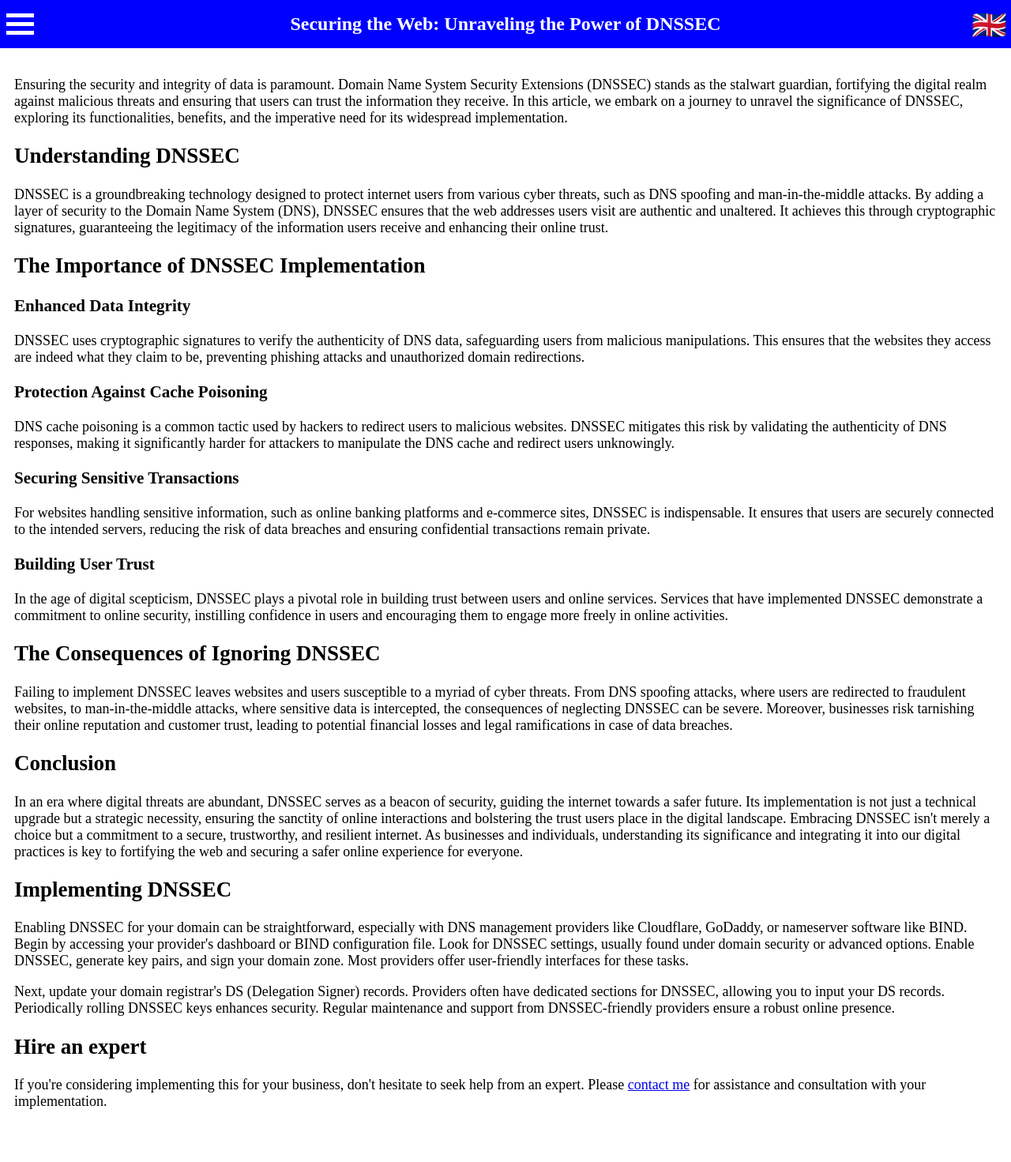
After one commit to DanWin/main-website, a PHP site: page /blog/dnssec/ in a window 1280 px wide. The commit adds this page. Shown: the whole page at 79% size. Run offline with PHP 8.4, Linux system fonts and the light colour scheme.

Commit message:
Add blog post about DNSSEC

```diff
--- /dev/null
+++ b/blog/dnssec/index.php
@@ -0,0 +1,55 @@
+<?php
+require_once('../../common.php');
+global $language, $dir, $locale;
+?>
+<!DOCTYPE html><html lang="<?php echo $language; ?>" dir="<?php echo $dir; ?>"><head>
+	<title><?php echo htmlspecialchars(_('Securing the Web: Unraveling the Power of DNSSEC')); ?></title>
+	<meta http-equiv="Content-Type" content="text/html; charset=utf-8">
+	<meta name="author" content="Daniel Winzen">
+	<meta name="viewport" content="width=device-width, initial-scale=1">
+	<meta name="description" content="<?php echo htmlspecialchars(_('Explore the power of DNSSEC in fortifying online security. Learn how to implement DNSSEC and safeguard your digital presence against cyber threats. Secure your future in the digital landscape.')); ?>">
+	<link rel="canonical" href="https://danwin1210.de/blog/dnssec/">
+	<link rel="alternate" href="https://danwin1210.de/blog/dnssec/" hreflang="x-default">
+	<?php alt_links(); ?>
+	<meta property="og:type" content="article">
+	<meta property="article:published_time" content="2023-10-28">
+	<meta property="article:modified_time" content="2023-10-28">
+	<meta property="article:tag" content="DNS">
+	<meta property="article:tag" content="network">
+	<meta property="article:section" content="Technology">
+	<meta property="og:title" content="<?php echo htmlspecialchars(_('Securing the Web: Unraveling the Power of DNSSEC')); ?>">
+	<meta property="og:description" content="<?php echo htmlspecialchars(_('Explore the power of DNSSEC in fortifying online security. Learn how to implement DNSSEC and safeguard your digital presence against cyber threats. Secure your future in the digital landscape.')); ?>">
+	<meta property="og:image" content="https://danwin1210.de/assets/daniel.jpg">
+	<meta property="og:image:type" content="image/jpeg">
+	<meta property="og:image:height" content="1000">
+	<meta property="og:image:width" content="1000">
+	<meta property="og:image:alt" content="<?php echo htmlspecialchars(_('An avatar representing Daniel Winzen')); ?>">
+	<meta property="og:url" content="https://danwin1210.de/blog/dnssec/">
+	<meta property="og:locale" content="<?php echo $locale; ?>">
+	<meta property="og:site_name" content="<?php echo htmlspecialchars(_('Daniel')); ?>">
+	<script type="application/ld+json">{"@context":"https://schema.org","@type":"Article","name":"<?php echo htmlspecialchars(_('Securing the Web: Unraveling the Power of DNSSEC')); ?>", "datePublished": "2023-10-28", "author":{"@type":"Person", "image": "/assets/daniel.jpg", "name": "Daniel Winzen", "email": "daniel@danwin1210.de", "telephone": "+4917698819809", "url": "https://danwin1210.de"}}</script>
+</head><body>
+<?php menu(_('Securing the Web: Unraveling the Power of DNSSEC')); ?>
+<p><?php echo htmlspecialchars(_('Ensuring the security and integrity of data is paramount. Domain Name System Security Extensions (DNSSEC) stands as the stalwart guardian, fortifying the digital realm against malicious threats and ensuring that users can trust the information they receive. In this article, we embark on a journey to unravel the significance of DNSSEC, exploring its functionalities, benefits, and the imperative need for its widespread implementation.')); ?></p>
+<h2><?php echo htmlspecialchars(_('Understanding DNSSEC')); ?></h2>
+<p><?php echo htmlspecialchars(_('DNSSEC is a groundbreaking technology designed to protect internet users from various cyber threats, such as DNS spoofing and man-in-the-middle attacks. By adding a layer of security to the Domain Name System (DNS), DNSSEC ensures that the web addresses users visit are authentic and unaltered. It achieves this through cryptographic signatures, guaranteeing the legitimacy of the information users receive and enhancing their online trust.')); ?></p>
+<h2><?php echo htmlspecialchars(_('The Importance of DNSSEC Implementation')); ?></h2>
+<h3><?php echo htmlspecialchars(_('Enhanced Data Integrity')); ?></h3>
+<p><?php echo htmlspecialchars(_('DNSSEC uses cryptographic signatures to verify the authenticity of DNS data, safeguarding users from malicious manipulations. This ensures that the websites they access are indeed what they claim to be, preventing phishing attacks and unauthorized domain redirections.')); ?></p>
+<h3><?php echo htmlspecialchars(_('Protection Against Cache Poisoning')); ?></h3>
+<p><?php echo htmlspecialchars(_('DNS cache poisoning is a common tactic used by hackers to redirect users to malicious websites. DNSSEC mitigates this risk by validating the authenticity of DNS responses, making it significantly harder for attackers to manipulate the DNS cache and redirect users unknowingly.')); ?></p>
+<h3><?php echo htmlspecialchars(_('Securing Sensitive Transactions')); ?></h3>
+<p><?php echo htmlspecialchars(_('For websites handling sensitive information, such as online banking platforms and e-commerce sites, DNSSEC is indispensable. It ensures that users are securely connected to the intended servers, reducing the risk of data breaches and ensuring confidential transactions remain private.')); ?></p>
+<h3><?php echo htmlspecialchars(_('Building User Trust')); ?></h3>
+<p><?php echo htmlspecialchars(_('In the age of digital scepticism, DNSSEC plays a pivotal role in building trust between users and online services. Services that have implemented DNSSEC demonstrate a commitment to online security, instilling confidence in users and encouraging them to engage more freely in online activities.')); ?></p>
+<h2><?php echo htmlspecialchars(_('The Consequences of Ignoring DNSSEC')); ?></h2>
+<p><?php echo htmlspecialchars(_('Failing to implement DNSSEC leaves websites and users susceptible to a myriad of cyber threats. From DNS spoofing attacks, where users are redirected to fraudulent websites, to man-in-the-middle attacks, where sensitive data is intercepted, the consequences of neglecting DNSSEC can be severe. Moreover, businesses risk tarnishing their online reputation and customer trust, leading to potential financial losses and legal ramifications in case of data breaches.')); ?></p>
+<h2><?php echo htmlspecialchars(_('Conclusion')); ?></h2>
+<p><?php echo htmlspecialchars(_('In an era where digital threats are abundant, DNSSEC serves as a beacon of security, guiding the internet towards a safer future. Its implementation is not just a technical upgrade but a strategic necessity, ensuring the sanctity of online interactions and bolstering the trust users place in the digital landscape. Embracing DNSSEC isn\'t merely a choice but a commitment to a secure, trustworthy, and resilient internet. As businesses and individuals, understanding its significance and integrating it into our digital practices is key to fortifying the web and securing a safer online experience for everyone.')); ?></p>
+<h2><?php echo htmlspecialchars(_('Implementing DNSSEC')); ?></h2>
+<p><?php echo htmlspecialchars(_('Enabling DNSSEC for your domain can be straightforward, especially with DNS management providers like Cloudflare, GoDaddy, or nameserver software like BIND. Begin by accessing your provider\'s dashboard or BIND configuration file. Look for DNSSEC settings, usually found under domain security or advanced options. Enable DNSSEC, generate key pairs, and sign your domain zone. Most providers offer user-friendly interfaces for these tasks.')); ?></p>
+<p><?php echo htmlspecialchars(_('Next, update your domain registrar\'s DS (Delegation Signer) records. Providers often have dedicated sections for DNSSEC, allowing you to input your DS records. Periodically rolling DNSSEC keys enhances security. Regular maintenance and support from DNSSEC-friendly providers ensure a robust online presence.')); ?></p>
+<h2><?php echo htmlspecialchars(_('Hire an expert')); ?></h2>
+<p><?php printf(htmlspecialchars(_('If you\'re considering implementing this for your business, don\'t hesitate to seek help from an expert. Please %s for assistance and consultation with your implementation.')), '<a href="/contact.php">'.htmlspecialchars(_('contact me')).'</a>'); ?></p>
+</main>
+</body></html>
--- a/blog/index.php
+++ b/blog/index.php
@@ -28,6 +28,7 @@ global $language, $dir, $locale;
 <p><?php echo htmlspecialchars(_('Blog posts and news related to my services will be posted here.')); ?></p>
 <div class="table">
 <div class="headerrow"><div class="cell"><?php echo htmlspecialchars(_('Date')); ?></div><div class="cell"><?php echo htmlspecialchars(_('Title')); ?></div></div>
+<div class="row"><div class="cell"><?php echo htmlspecialchars(_('October 2023')); ?></div><div class="cell"><a href="/blog/dnssec/"><?php echo htmlspecialchars(_('Securing the Web: Unraveling the Power of DNSSEC')); ?></a></div></div>
 <div class="row"><div class="cell"><?php echo htmlspecialchars(_('October 2023')); ?></div><div class="cell"><a href="/blog/ipv6/"><?php echo htmlspecialchars(_('Embracing IPv6: The Key to a Future-Proof Internet')); ?></a></div></div>
 <div class="row"><div class="cell"><?php echo htmlspecialchars(_('August 2023')); ?></div><div class="cell"><a href="/blog/onion-link-list-shutdown/"><?php echo htmlspecialchars(_('Onion link list shutdown')); ?></a></div></div>
 <div class="row"><div class="cell"><?php echo htmlspecialchars(_('December 2022')); ?></div><div class="cell"><a href="/chat/"><?php echo htmlspecialchars(_('Daniel\'s Chat shutdown')); ?></a></div></div>
```
Also changed, not shown: blog/ipv6/index.php (+6 -6 lines), 1 other file.
